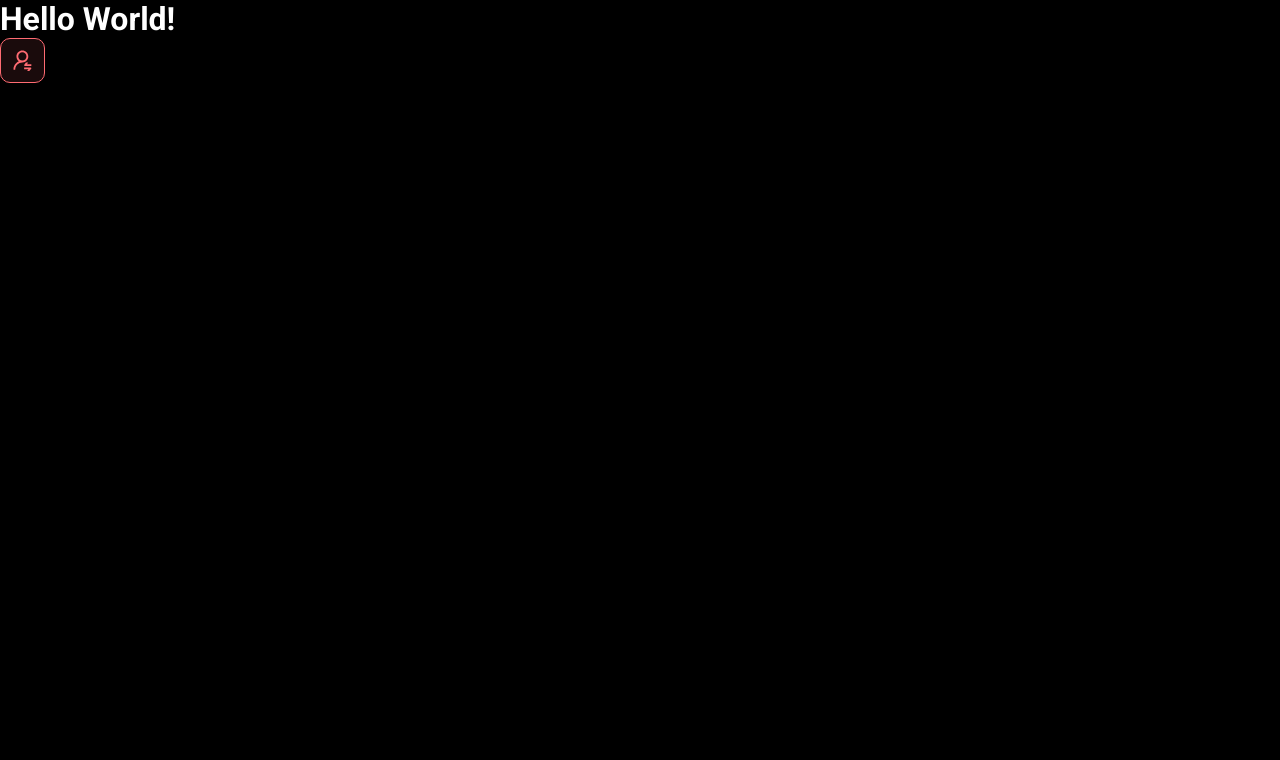
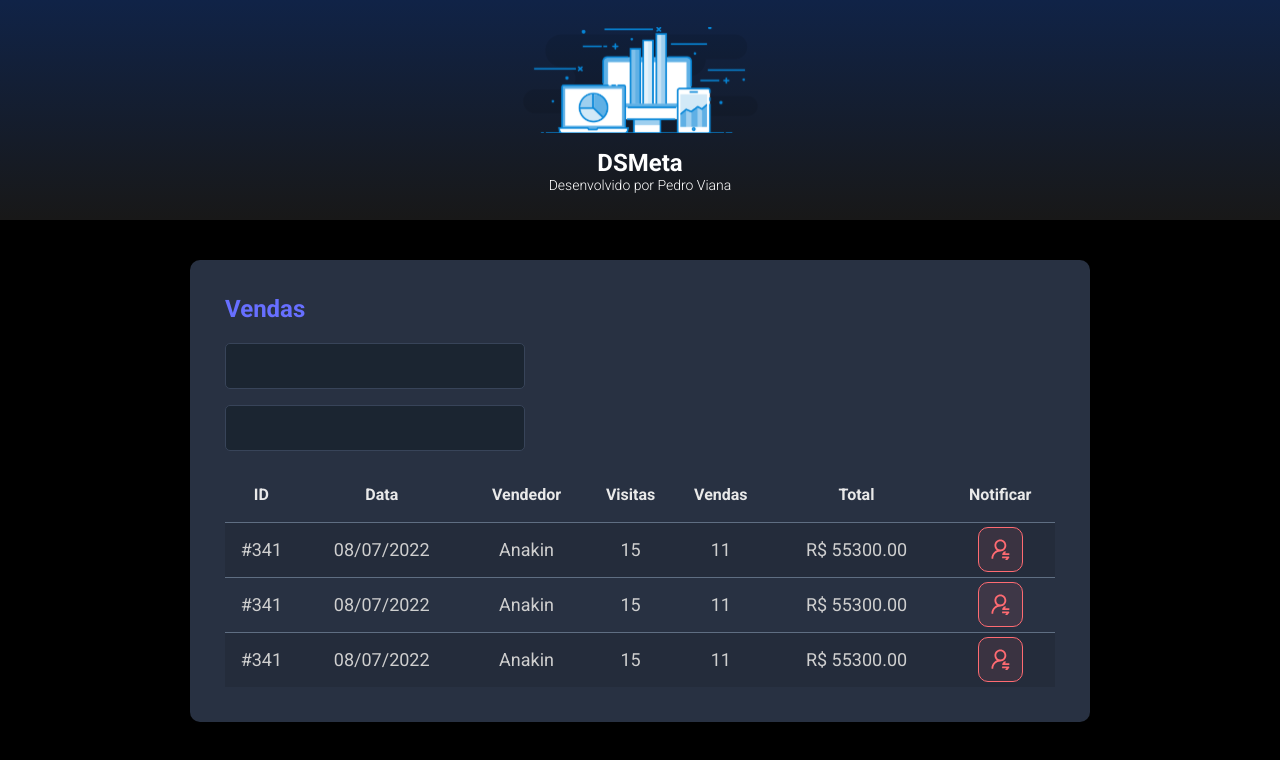
Before and after one commit to augustopdro/dsmeta, a React (Vite) app in the folder frontend/: page / in a window 1280 px wide. Shown: the top 760 px of the page. Built offline with nearby package versions, Linux system fonts and the light colour scheme.

Commit message:
Other components.

```diff
--- a/frontend/index.html
+++ b/frontend/index.html
@@ -1,13 +1,16 @@
 <!DOCTYPE html>
 <html lang="en">
+
 <head>
   <meta charset="UTF-8" />
   <link rel="icon" type="image/svg+xml" href="/vite.svg" />
   <meta name="viewport" content="width=device-width, initial-scale=1.0" />
-    <title>Vite + React + TS</title>
+  <title>DSMeta</title>
 </head>
+
 <body>
   <div id="root"></div>
   <script type="module" src="/src/main.tsx"></script>
 </body>
+
 </html>
--- a/frontend/src/App.tsx
+++ b/frontend/src/App.tsx
@@ -1,10 +1,18 @@
+import Header from "./components/Header";
 import NotificationButton from "./components/NotificationButton";
+import SalesCard from "./components/SalesCard";
 
 function App() {
   return (
     <>
-      <h1>Hello World!</h1>
-      <NotificationButton />
+      <Header />
+      <main>
+        <section id="sales">
+          <div className="dsmeta-container">
+            <SalesCard />
+          </div>
+        </section>
+      </main>
     </>
   );
 }
--- /dev/null
+++ b/frontend/src/components/Header/index.tsx
@@ -0,0 +1,20 @@
+import logo from "../../assets/img/logo.svg";
+import "./styles.css";
+
+export default function Header() {
+  return (
+    <header>
+      <div className="dsmeta-logo-container">
+        <img src={logo} alt="DSMeta" />
+        <h1>DSMeta</h1>
+        <p>
+          Desenvolvido por
+          <a href="https://www.linkedin.com/in/pedro-viana-b13625106">
+            {" "}
+            Pedro Viana
+          </a>
+        </p>
+      </div>
+    </header>
+  );
+}
--- /dev/null
+++ b/frontend/src/components/Header/styles.css
@@ -0,0 +1,27 @@
+header {
+  background: linear-gradient(180deg, #102347 0%, #181818 100%);
+  height: 220px;
+  display: flex;
+  align-items: center;
+  justify-content: center;
+}
+
+.dsmeta-logo-container {
+  display: flex;
+  flex-direction: column;
+  align-items: center;
+}
+
+.dsmeta-logo-container img {
+  width: 235px;
+}
+
+.dsmeta-logo-container h1 {
+  margin-top: 15px;
+  font-size: 24px;
+}
+
+.dsmeta-logo-container p {
+  font-size: 14px;
+  font-weight: 300;
+}
--- a/frontend/src/components/NotificationButton/index.tsx
+++ b/frontend/src/components/NotificationButton/index.tsx
@@ -2,12 +2,10 @@
 
 import "./styles.css";
 
-function NotificationButton() {
+export default function NotificationButton() {
   return (
     <div className="dsmeta-red-btn">
       <img src={icon} alt="Notificar" />
     </div>
   );
 }
-
-export default NotificationButton;
--- /dev/null
+++ b/frontend/src/components/SalesCard/index.tsx
@@ -0,0 +1,75 @@
+import NotificationButton from "../NotificationButton";
+import "./styles.css";
+
+export default function SalesCard() {
+  return (
+    <div className="dsmeta-card">
+      <h2 className="dsmeta-sales-title">Vendas</h2>
+      <div>
+        <div className="dsmeta-form-control-container">
+          <input className="dsmeta-form-control" type="text" />
+        </div>
+        <div className="dsmeta-form-control-container">
+          <input className="dsmeta-form-control" type="text" />
+        </div>
+      </div>
+
+      <div>
+        <table className="dsmeta-sales-table">
+          <thead>
+            <tr>
+              <th className="show992">ID</th>
+              <th className="show576">Data</th>
+              <th>Vendedor</th>
+              <th className="show992">Visitas</th>
+              <th className="show992">Vendas</th>
+              <th>Total</th>
+              <th>Notificar</th>
+            </tr>
+          </thead>
+          <tbody>
+            <tr>
+              <td className="show992">#341</td>
+              <td className="show576">08/07/2022</td>
+              <td>Anakin</td>
+              <td className="show992">15</td>
+              <td className="show992">11</td>
+              <td>R$ 55300.00</td>
+              <td>
+                <div className="dsmeta-red-btn-container">
+                  <NotificationButton />
+                </div>
+              </td>
+            </tr>
+            <tr>
+              <td className="show992">#341</td>
+              <td className="show576">08/07/2022</td>
+              <td>Anakin</td>
+              <td className="show992">15</td>
+              <td className="show992">11</td>
+              <td>R$ 55300.00</td>
+              <td>
+                <div className="dsmeta-red-btn-container">
+                  <NotificationButton />
+                </div>
+              </td>
+            </tr>
+            <tr>
+              <td className="show992">#341</td>
+              <td className="show576">08/07/2022</td>
+              <td>Anakin</td>
+              <td className="show992">15</td>
+              <td className="show992">11</td>
+              <td>R$ 55300.00</td>
+              <td>
+                <div className="dsmeta-red-btn-container">
+                  <NotificationButton />
+                </div>
+              </td>
+            </tr>
+          </tbody>
+        </table>
+      </div>
+    </div>
+  );
+}
--- /dev/null
+++ b/frontend/src/components/SalesCard/styles.css
@@ -0,0 +1,97 @@
+.dsmeta-card {
+  background-color: #283142;
+  border-radius: 10px;
+  padding: 30px 10px;
+}
+
+.dsmeta-sales-title {
+  color: #676fff;
+  font-size: 24px;
+  margin-bottom: 20px;
+}
+
+.dsmeta-form-control-container {
+  margin-bottom: 16px;
+  max-width: 300px;
+}
+
+.dsmeta-form-control {
+  width: 100%;
+  height: 46px;
+  background-color: #1b2531;
+  border: 1px solid #384459;
+  border-radius: 5px;
+  color: #9aaabe;
+  padding: 0 20px;
+  font-size: 18px;
+}
+
+.dsmeta-sales-table {
+  width: 100%;
+  border-spacing: 0;
+  border-collapse: collapse;
+}
+
+.dsmeta-sales-table thead {
+  height: 55px;
+  font-size: 16px;
+  color: #e9e9e9;
+  font-weight: 700;
+}
+
+.dsmeta-sales-table tbody {
+  font-size: 14px;
+  font-weight: 400;
+  color: #cfcfcf;
+  text-align: center;
+}
+
+.dsmeta-sales-table tbody tr {
+  height: 74px;
+  border-top: 1px solid #5f6e82;
+}
+
+.dsmeta-sales-table tbody tr:hover > td {
+  background-color: #384459;
+}
+
+.dsmeta-sales-table tbody tr:nth-child(odd) {
+  background-color: #242c3b;
+}
+
+.dsmeta-red-btn-container {
+  display: flex;
+  justify-content: center;
+}
+
+.show576 {
+  display: none;
+}
+
+.show992 {
+  display: none;
+}
+
+@media (min-width: 576px) {
+  .show576 {
+    display: table-cell;
+  }
+
+  .dsmeta-card {
+    padding: 35px;
+  }
+
+  .dsmeta-sales-table tbody tr {
+    height: 55px;
+  }
+
+  .dsmeta-sales-table tbody {
+    font-size: 18px;
+  }
+}
+
+@media (min-width: 992px) {
+  .show992 {
+    display: table-cell;
+  }
+}
--- a/frontend/src/index.css
+++ b/frontend/src/index.css
@@ -22,3 +22,13 @@
 a:hover {
   color: #e9e9e9;
 }
+
+.dsmeta-container {
+  width: 100%;
+  max-width: 900px;
+  margin: 0 auto;
+}
+
+#sales {
+  padding: 40px 10px;
+}
```
Also changed, not shown: frontend/src/assets/img/logo.svg (added). Lines whose indentation alone changed are shown as unchanged.
